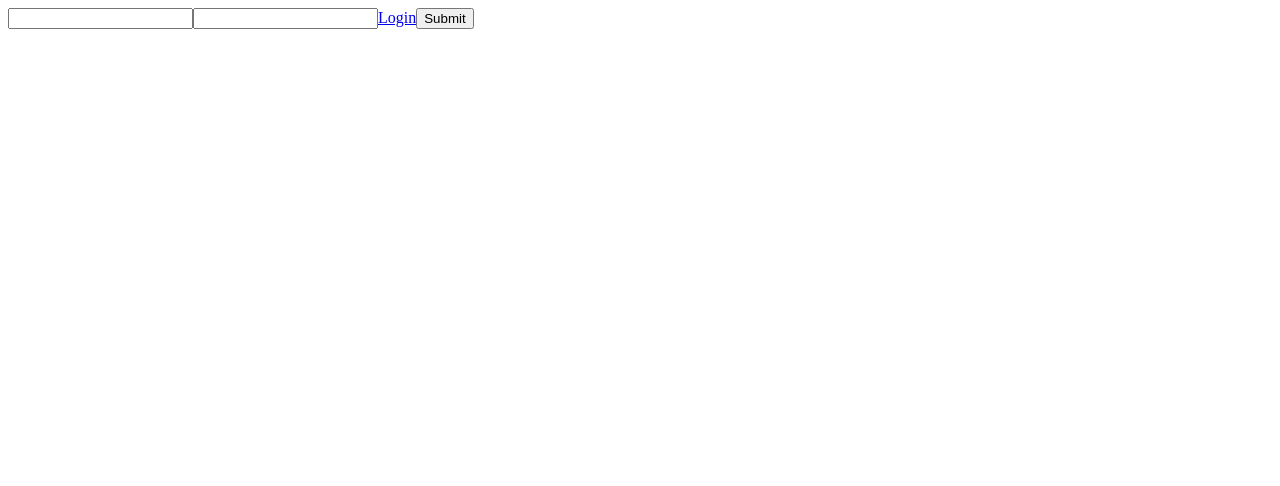
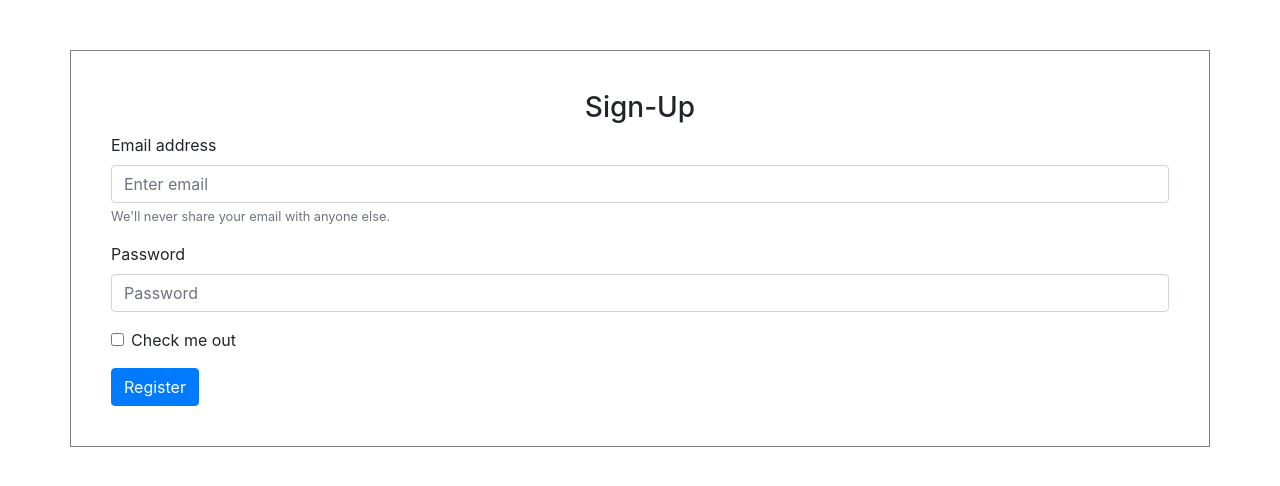
Before and after one commit to rahulsai1999/next-first-app, a Next.js app: page /register in a window 1280 px wide. Shown: the top 486 px of the page. Built offline with nearby package versions, Linux system fonts and the light colour scheme.

Commit message:
styling of forms

```diff
--- a/pages/index.js
+++ b/pages/index.js
@@ -3,9 +3,11 @@
     return(
         <div>
             <Header/>
-            <p>Hello dudes</p>
-            <button>XX</button>
+            <div class="container">
+            <p>Hello</p>
+            <button class="btn btn-primary">Button</button>
             <a href="/post/hsr-layout">HSR Layout</a>
+            </div>
         </div>
     )
 }
--- a/pages/post.js
+++ b/pages/post.js
@@ -1,4 +1,5 @@
 import { withRouter } from 'next/router'
+import Header from '../components/header';
 
 //use the api here to get the details from the title query from the props as given below
 
@@ -10,7 +11,8 @@
   ))
 
 const Page = () => (
-  <div>
+  <div class="container">
+    <Header/>
     <Content></Content>
   </div>
 )
--- a/pages/prot.js
+++ b/pages/prot.js
@@ -1,6 +1,9 @@
+import Header from "../components/header";
+
 export default ()=>{
     return(
         <div>
+            <Header/>
             Protected stuff
             <a href="/logout">Logout</a>
         </div>
--- a/pages/register.js
+++ b/pages/register.js
@@ -1,12 +1,29 @@
+import Header from "../components/header";
+import { grey, gray } from "ansi-colors";
+
 export default ()=>{
     return(
         <div>
+            <Header/>
+            <div class="container" style={{padding:40,marginTop:50,border:'1px solid grey'}}>
+            <h3 style={{textAlign:"center"}}>Sign-Up</h3>
             <form action="/register" method="POST">
-                <input name="username"/>
-                <input name="password"/>
-                <a href="/login">Login</a>
-                <button>Submit</button>
+                <div class="form-group">
+                <label for="exampleInputEmail1">Email address</label>
+                <input name="username" type="email" class="form-control" aria-describedby="emailHelp" placeholder="Enter email"/>
+                <small id="emailHelp" class="form-text text-muted">We'll never share your email with anyone else.</small>
+                </div>
+                <div class="form-group">
+                <label for="exampleInputPassword1">Password</label>
+                <input name="password" type="password" class="form-control" placeholder="Password"/>
+                </div>
+                <div class="form-group form-check">
+                <input type="checkbox" class="form-check-input" id="exampleCheck1"/>
+                <label class="form-check-label" for="exampleCheck1">Check me out</label>
+                </div>
+                <button type="submit" class="btn btn-primary">Register</button>
             </form>
+            </div>
         </div>
     )
 }
```
Also changed, not shown: pages/login.js (+20 -4 lines).
